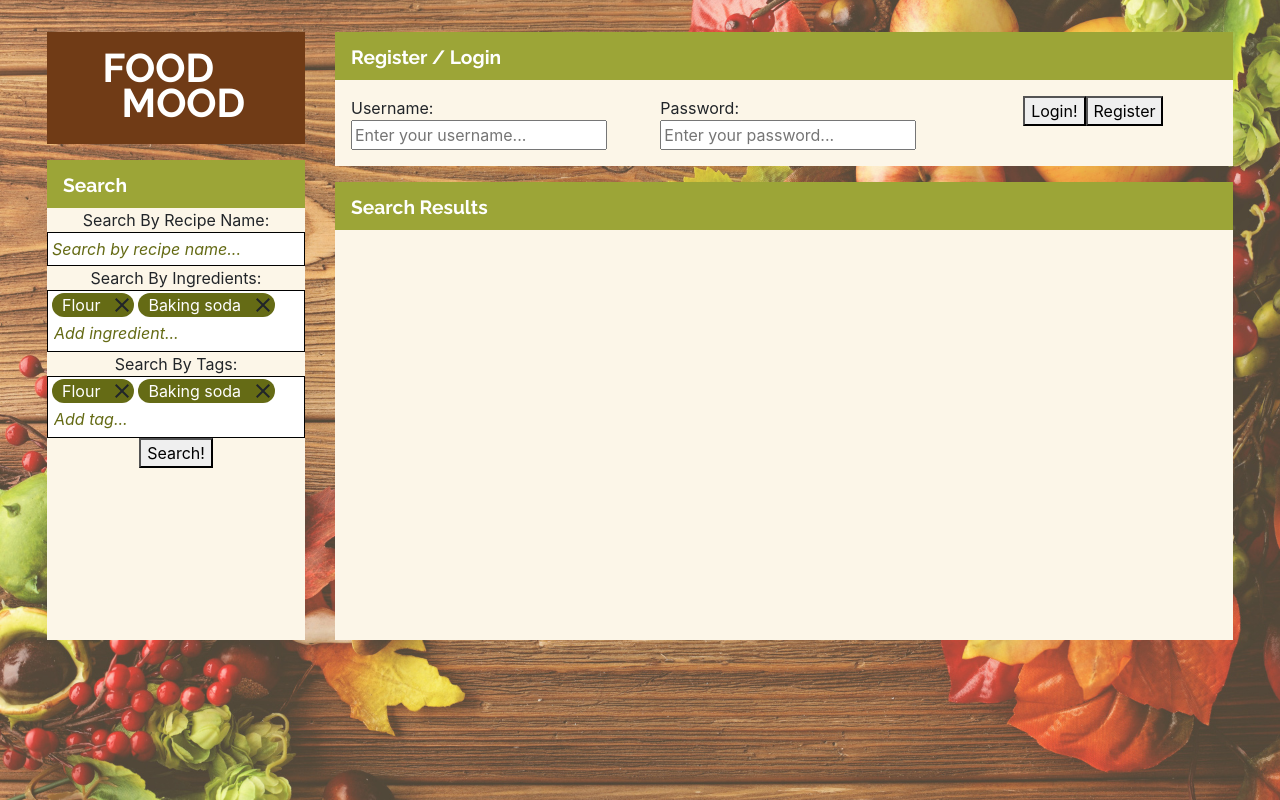
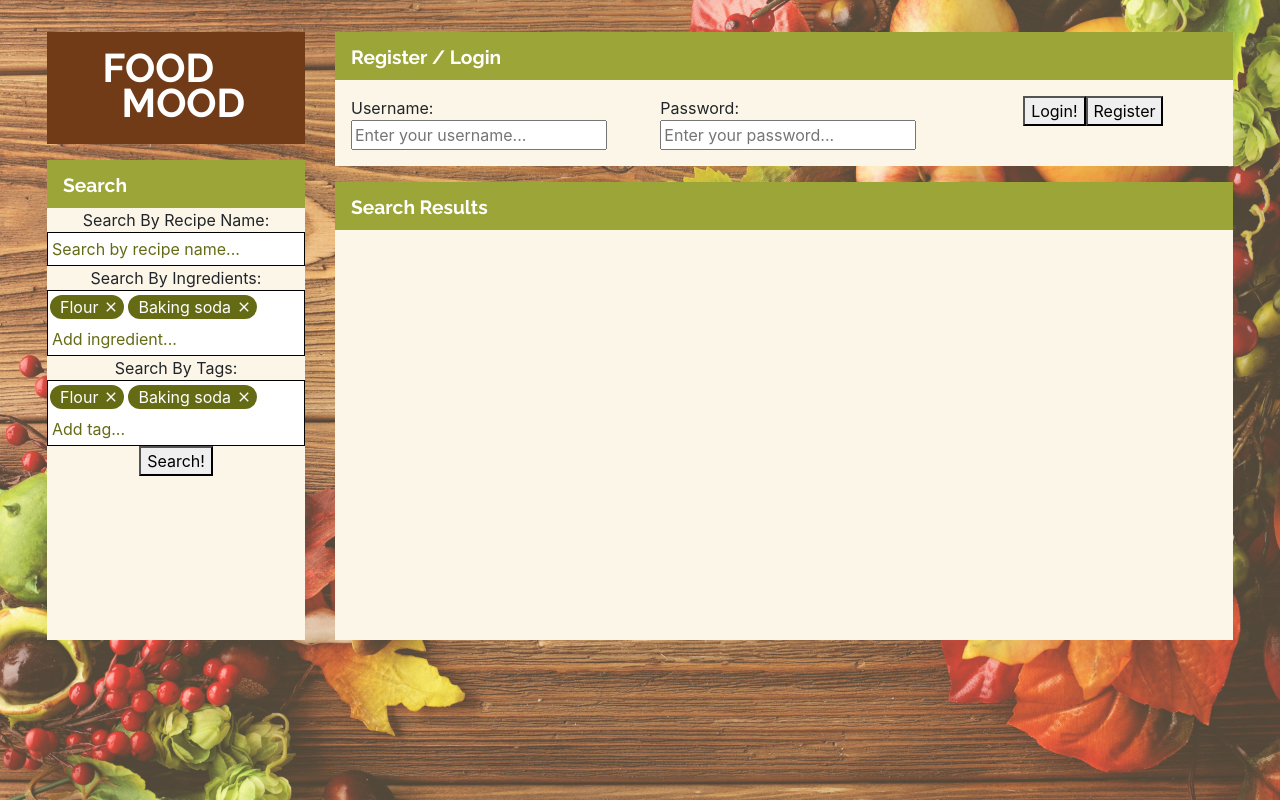
Before and after one commit to selinali2010/CS348Proj, a React (Create React App) app in the folder cs348-frontend/: page / in a window 1280 px wide. Built offline with nearby package versions, Linux system fonts and the light colour scheme.

Commit message:
whoops css changes

```diff
--- a/cs348-frontend/src/App.css
+++ b/cs348-frontend/src/App.css
@@ -245,7 +245,7 @@ html {
 
 input[type="text"] {
   outline: none;
-  padding: 4px;
+  padding: 0.25rem;
   border: 1px solid black;
 }
 
@@ -255,7 +255,11 @@ input[type="text"]:focus {
 
 input[type="text"]::placeholder {
   color: var(--olive-dark);
-  font-style: italic;
+  /* font-style: italic; */
+}
+
+.fm-text-input {
+  width: 100%;
 }
 
 /* CHIP INPUT */
@@ -264,8 +268,8 @@ input[type="text"]::placeholder {
   flex-direction: row;
   flex-wrap: wrap;
   align-items: center;
+  align-content: center;
   background-color: white;
-  padding: 2px;
   border: 1px solid black;
 }
 
@@ -276,17 +280,14 @@ input[type="text"]::placeholder {
 .fm-chip-input-add-chip {
   display: inline-flex;
   flex-grow: 1;
-  border: none;
+  border: none !important;
   background: none;
-}
-
-.fm-chip-input-add-chip {
-  border: none !important;
   outline: none;
 }
 
 .fm-chip {
   display: inline-flex;
+  margin: 0.25rem;
   padding: 0;
   height: 1.5rem;
   border-radius: 0.75rem;
@@ -301,6 +302,13 @@ input[type="text"]::placeholder {
 
 .fm-chip-label {
   color: white;
-  padding: 0 0.625rem;
+  margin: 0 0.625rem;
   font-size: 1rem;
 }
+
+.fm-chip-delete-icon {
+  font-size: 1rem !important;
+  color: white;
+  margin-left: -0.3125rem;
+  margin-right: 0.3125rem;
+}
```
